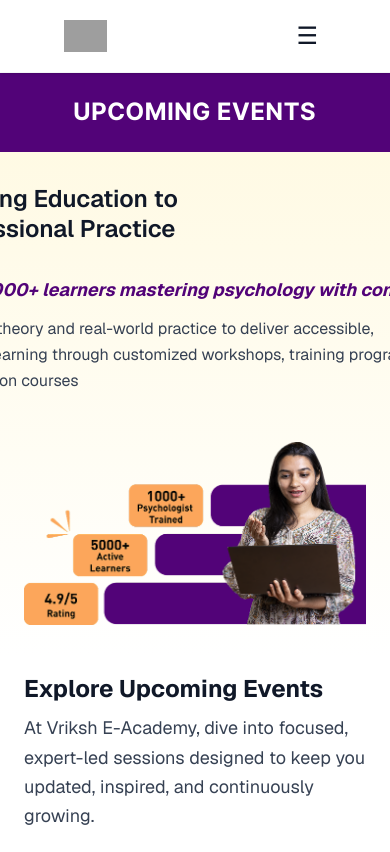
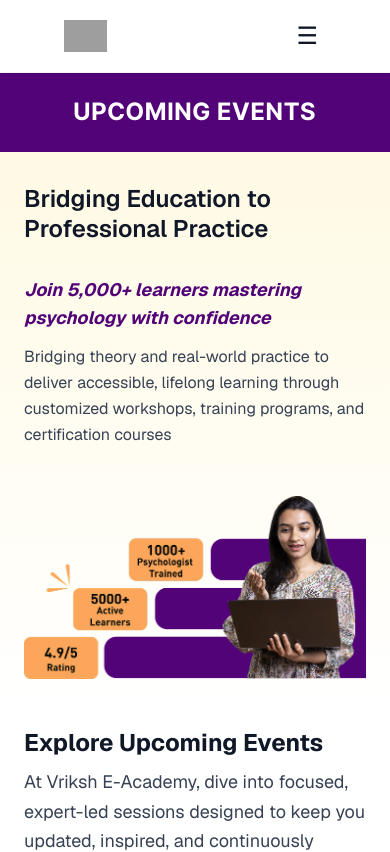
Before and after one commit to VidhunM/vriksh, a React (Vite) app: page /upcoming-events in a window 390 px wide. Shown: the top 852 px of the page. Built offline with nearby package versions, Linux system fonts and the light colour scheme; grey boxes are pictures that could not be loaded.

Commit message:
hp lap changes

```diff
--- a/src/pages/UpcomingEvents.jsx
+++ b/src/pages/UpcomingEvents.jsx
@@ -150,31 +150,31 @@
 
             {/* Main Content */}
             <div
-                className="py-8 sm:py-12"
+                className="py-8 sm:py-12 overflow-hidden"
                 style={{ background: 'linear-gradient(180deg, #FFFAE4 0%, #FFFFFF 100%)' }}
             >
-                <div className="max-w-[1320px] mx-auto px-6 flex flex-col lg:flex-row items-center gap-12 lg:gap-20">
+                <div className="max-w-[1320px] mx-auto px-6 flex flex-col lg:flex-row items-center gap-12 lg:gap-12 xl:gap-20">
 
                     {/* Left Column: Text Content */}
                     <div className="flex-1 text-left">
-                        <h2 className="text-2xl sm:text-3xl lg:text-4xl font-semibold text-gray-900 leading-[1.25] mb-8 font-geist tracking-normal">
-                            Bridging Education to <br /> Professional Practice
+                        <h2 className="text-2xl sm:text-3xl lg:text-4xl font-semibold text-gray-900 leading-[1.25] mb-8 font-geist tracking-normal shrink-0">
+                            Bridging Education to <br className="hidden sm:block" /> Professional Practice
                         </h2>
 
                         <div className="space-y-3">
-                            <p className="text-lg sm:text-xl font-bold text-[#520378] italic whitespace-nowrap break-keep">
+                            <p className="text-lg sm:text-xl font-bold text-[#520378] italic xl:whitespace-nowrap break-keep">
                                 Join 5,000+ learners mastering psychology with confidence
                             </p>
 
                             <p className="text-base text-gray-700 leading-relaxed max-w-[540px]">
-                                Bridging theory and real-world practice to deliver accessible, <br />
+                                Bridging theory and real-world practice to deliver accessible, <br className="hidden xl:block" />
                                 lifelong learning through customized workshops, training programs, and certification courses
                             </p>
                         </div>
                     </div>
 
                     {/* Right Column: New Composite Hero Image */}
-                    <div className="flex-1 relative w-full lg:w-auto flex items-center justify-center lg:translate-x-10">
+                    <div className="flex-1 relative w-full lg:w-auto flex items-center justify-center xl:translate-x-10">
                         <img
                             src="/images/Vriksh upcoming events (1) 1.png"
                             alt="Upcoming Workshop Details"
```
